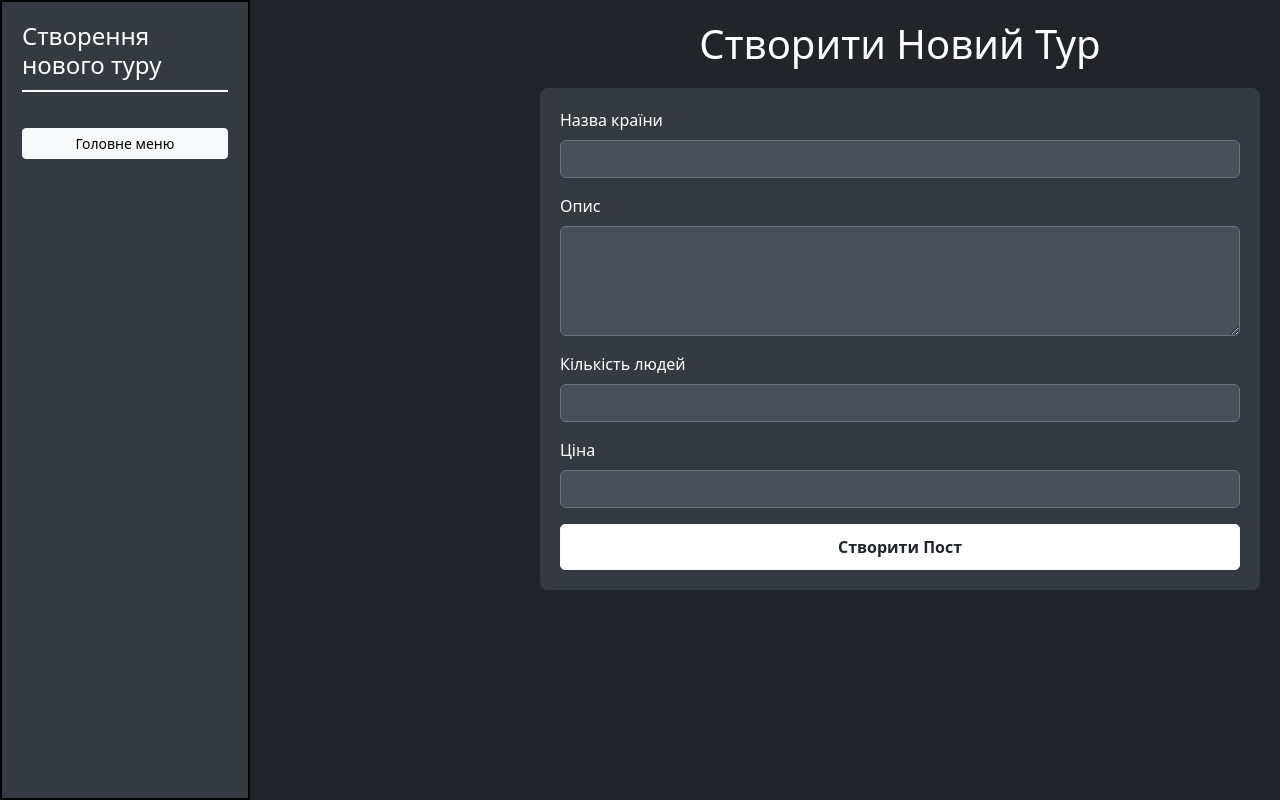
After one commit to L1ptsonnn/Project3semester, a FastAPI app: template templates/tour-create.html in a window 1280 px wide. The commit adds this page. Run offline with FastAPI, Linux system fonts and the light colour scheme; the template is opened without the code that fills it, so the values that code supplies are empty.

Commit message:
(add): Added new page to create files

```diff
--- a/config.py
+++ b/config.py
@@ -7,6 +7,8 @@ from starlette.middleware.sessions import SessionMiddleware
 
 app = FastAPI()
 
+app.mount("/static", StaticFiles(directory="static"), name="static")
+
 app.add_middleware(SessionMiddleware, secret_key='12345')
 
 templates = Jinja2Templates(directory="templates")
--- a/db.py
+++ b/db.py
@@ -21,14 +21,7 @@ def get_db():
         db.close()
 
 
-class ModelDateDataMixin(Base):
-    __abstract__ = True
-
-    created_at = Column(DateTime(timezone=True), default=datetime.utcnow)
-    modified_at = Column(DateTime(timezone=True), default=datetime.utcnow)
-
-
-class User(ModelDateDataMixin):
+class User(Base):
     __tablename__ = "users"
     id = Column(Integer, primary_key=True, index=True)
     username = Column(String, unique=True, index=True, nullable=False)
@@ -37,7 +30,7 @@ class User(ModelDateDataMixin):
     is_admin = Column(Integer, default=False)
 
 
-class Post(ModelDateDataMixin):
+class Post(Base):
     __tablename__ = 'posts'
 
     id = Column(Integer, primary_key=True, index=True)
--- a/templates/index-admin.html
+++ b/templates/index-admin.html
@@ -11,7 +11,7 @@
 <body>
     <div class="sidebar">
         <h2>ТУРИ (ADMIN)</h2>
-        <a href="/add_post" class="add-post-link">ДОДАТИ ПОСТ</a>
+        <a href="/tour-create" class="add-post-link">ДОДАТИ ТУР</a>
     </div>
 
     <div class="content">
--- /dev/null
+++ b/templates/tour-create.html
@@ -0,0 +1,45 @@
+<!DOCTYPE html>
+<html lang="en">
+<head>
+    <meta charset="UTF-8">
+    <meta name="viewport" content="width=device-width, initial-scale=1.0">
+    <title>Створення Посту</title>
+    <!-- Bootstrap CSS -->
+    <link href="https://cdn.jsdelivr.net/npm/bootstrap@5.3.0-alpha3/dist/css/bootstrap.min.css" rel="stylesheet">
+    <link rel="stylesheet" href="/static/css/tour-create-style.css">
+</head>
+<body>
+
+    <div class="sidebar">
+        <h2>Створення нового туру</h2>
+        <a href="/index" class="btn btn-light btn-sm w-100 mt-3">Головне меню</a>
+    </div>
+
+    <div class="content">
+        <h1 class="text-center">Створити Новий Тур</h1>
+        <div class="form-container">
+            <form method="POST" action="/add_post">
+                <div class="mb-3">
+                    <label for="country" class="form-label">Назва країни</label>
+                    <input type="text" class="form-control" id="country" name="country" required>
+                </div>
+                <div class="mb-3">
+                    <label for="content" class="form-label">Опис</label>
+                    <textarea class="form-control" id="content" name="content" rows="4" required></textarea>
+                </div>
+                <div class="mb-3">
+                    <label for="group_size" class="form-label">Кількість людей</label>
+                    <input type="number" class="form-control" id="group_size" name="group_size" required>
+                </div>
+                <div class="mb-3">
+                    <label for="price" class="form-label">Ціна</label>
+                    <input type="number" class="form-control" id="price" name="price" required>
+                </div>
+                <button type="submit" class="btn btn-light w-100">Створити Пост</button>
+            </form>
+        </div>
+    </div>
+
+    <script src="https://cdn.jsdelivr.net/npm/bootstrap@5.3.0-alpha3/dist/js/bootstrap.bundle.min.js"></script>
+</body>
+</html>
```
Also changed, not shown: static/css/tour-create-style.css (renamed from static/css/create-post-style.css).
